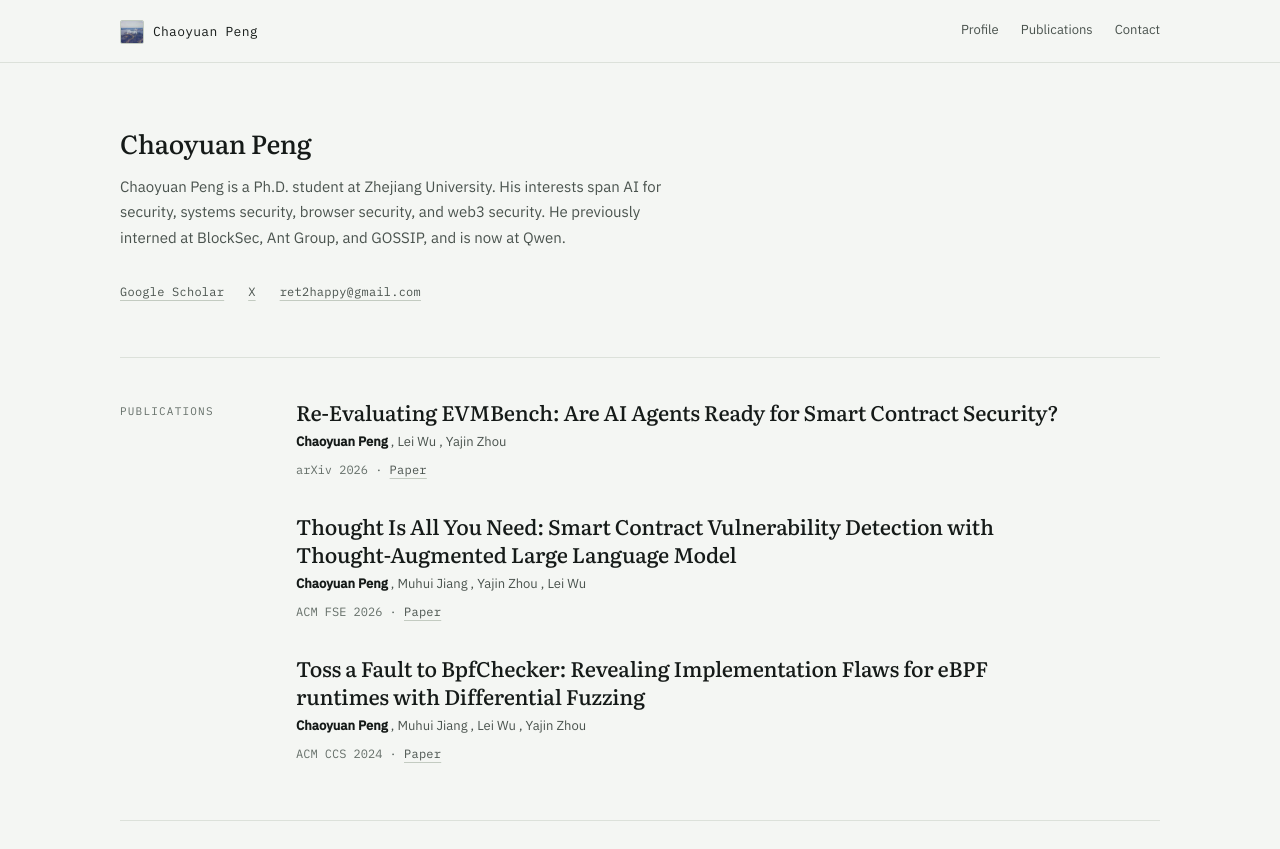
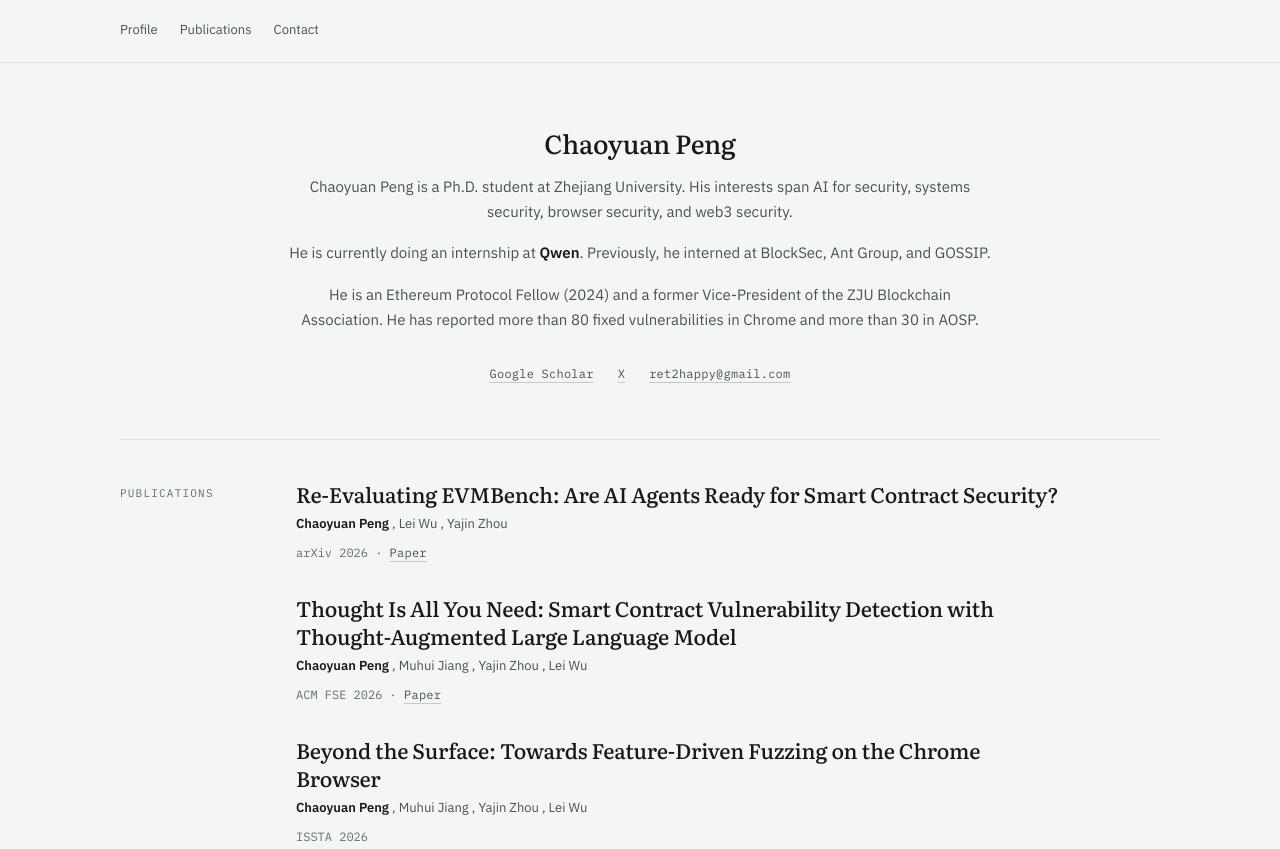
Before and after one commit to pcy190/pcy190, an Astro site: page / in a window 1280 px wide. Shown: the top 849 px of the page. Built offline with nearby package versions, Linux system fonts and the light colour scheme; Astro itself is replaced by a stand-in of ours.

Commit message:
Expand the bio, add the ISSTA paper, remove the masthead brand
- Masthead is now just the section nav; the avatar and name that sat top
  left are gone (the name already headlines the page).
- Profile is three short paragraphs, centered and widened: studies and
  interests; the Qwen internship (bold) with the earlier ones at
  BlockSec, Ant Group and GOSSIP; then Ethereum Protocol Fellow (2024),
  former Vice-President of the ZJU Blockchain Association, and more than
  80 fixed Chrome vulnerabilities and 30 in AOSP.
- Added "Beyond the Surface: Towards Feature-Driven Fuzzing on the Chrome
  Browser", ISSTA 2026. It has no paper link yet, so the entry shows the
  venue without one; the link field is now optional.
- Vendored IBM Plex Sans 600 so the bold name, authors and Qwen render in
  the real weight instead of a synthesized one.

```diff
--- a/src/components/Masthead.astro
+++ b/src/components/Masthead.astro
@@ -1,6 +1,4 @@
 ---
-import { avatar } from '@/data/profile';
-
 const sections = [
   { name: 'Profile', href: '/#profile' },
   { name: 'Publications', href: '/#publications' },
@@ -10,11 +8,6 @@ const sections = [
 
 <header class="masthead">
   <div class="doc masthead-inner">
-    <a href="/" class="masthead-brand" aria-label="Chaoyuan Peng, home">
-      <img src={avatar} alt="" width="24" height="24" class="masthead-mark" />
-      <span class="masthead-name">Chaoyuan Peng</span>
-    </a>
-
     <nav class="masthead-nav" aria-label="Sections">
       {sections.map((section) => <a href={section.href} class="masthead-link">{section.name}</a>)}
     </nav>
--- a/src/data/profile.ts
+++ b/src/data/profile.ts
@@ -7,7 +7,7 @@ export type Publication = {
   authors: string[];
   venueShort: string;
   year: number;
-  link: string;
+  link?: string;
 };
 
 export const publications: Publication[] = [
@@ -25,6 +25,12 @@ export const publications: Publication[] = [
     venueShort: 'ACM FSE',
     year: 2026,
     link: 'https://dl.acm.org/doi/10.1145/3808141',
+  },
+  {
+    title: 'Beyond the Surface: Towards Feature-Driven Fuzzing on the Chrome Browser',
+    authors: ['Chaoyuan Peng', 'Muhui Jiang', 'Yajin Zhou', 'Lei Wu'],
+    venueShort: 'ISSTA',
+    year: 2026,
   },
   {
     title:
--- a/src/pages/index.astro
+++ b/src/pages/index.astro
@@ -8,10 +8,18 @@ import { awards, links, me, publications } from '@/data/profile';
     <section id="profile" class="section-lead">
       <h1 class="profile-name">Chaoyuan Peng</h1>
 
-      <p class="bio measure">
+      <p class="bio">
         Chaoyuan Peng is a Ph.D. student at Zhejiang University. His interests span AI for security,
-        systems security, browser security, and web3 security. He previously interned at BlockSec,
-        Ant Group, and GOSSIP, and is now at Qwen.
+        systems security, browser security, and web3 security.
+      </p>
+      <p class="bio">
+        He is currently doing an internship at <strong>Qwen</strong>. Previously, he interned at
+        BlockSec, Ant Group, and GOSSIP.
+      </p>
+      <p class="bio">
+        He is an Ethereum Protocol Fellow (2024) and a former Vice-President of the ZJU Blockchain
+        Association. He has reported more than 80 fixed vulnerabilities in Chrome and more than 30 in
+        AOSP.
       </p>
 
       <div class="link-row">
@@ -39,8 +47,15 @@ import { awards, links, me, publications } from '@/data/profile';
                   ))}
                 </p>
                 <p class="entry-meta">
-                  {pub.venueShort} {pub.year} ·{' '}
-                  <a class="link-meta" href={pub.link} target="_blank" rel="noopener noreferrer">Paper</a>
+                  {pub.venueShort} {pub.year}
+                  {pub.link && (
+                    <Fragment>
+                      {' · '}
+                      <a class="link-meta" href={pub.link} target="_blank" rel="noopener noreferrer">
+                        Paper
+                      </a>
+                    </Fragment>
+                  )}
                 </p>
               </li>
             ))
--- a/src/styles/global.css
+++ b/src/styles/global.css
@@ -24,6 +24,14 @@
   font-weight: 500;
   font-display: swap;
   src: url('/fonts/plex-sans-500.woff2') format('woff2');
+}
+
+@font-face {
+  font-family: 'IBM Plex Sans';
+  font-style: normal;
+  font-weight: 600;
+  font-display: swap;
+  src: url('/fonts/plex-sans-600.woff2') format('woff2');
 }
 
 @font-face {
@@ -188,28 +196,6 @@ main {
   padding: 20px 0 18px;
 }
 
-.masthead-brand {
-  display: inline-flex;
-  align-items: center;
-  gap: 9px;
-}
-
-.masthead-mark {
-  width: 24px;
-  height: 24px;
-  object-fit: cover;
-  border-radius: 2px;
-  border: 1px solid var(--rule-strong);
-  flex: none;
-}
-
-.masthead-name {
-  font-family: var(--mono);
-  font-size: 13px;
-  letter-spacing: 0.02em;
-  color: var(--ink);
-}
-
 .masthead-nav {
   display: flex;
   align-items: baseline;
@@ -231,6 +217,18 @@ main {
 
 /* ---- profile --------------------------------------------------------- */
 
+#profile {
+  text-align: center;
+}
+
+#profile .bio {
+  margin-inline: auto;
+}
+
+#profile .link-row {
+  justify-content: center;
+}
+
 .profile-name {
   font-family: var(--serif);
   font-size: 26px;
@@ -244,6 +242,12 @@ main {
   font-size: 15px;
   line-height: 1.68;
   margin-top: 16px;
+  max-width: 78ch;
+}
+
+.bio strong {
+  font-weight: 600;
+  color: var(--ink);
 }
 
 /* ---- links ----------------------------------------------------------- */
```
Also changed, not shown: public/fonts/plex-sans-600.woff2 (added).
